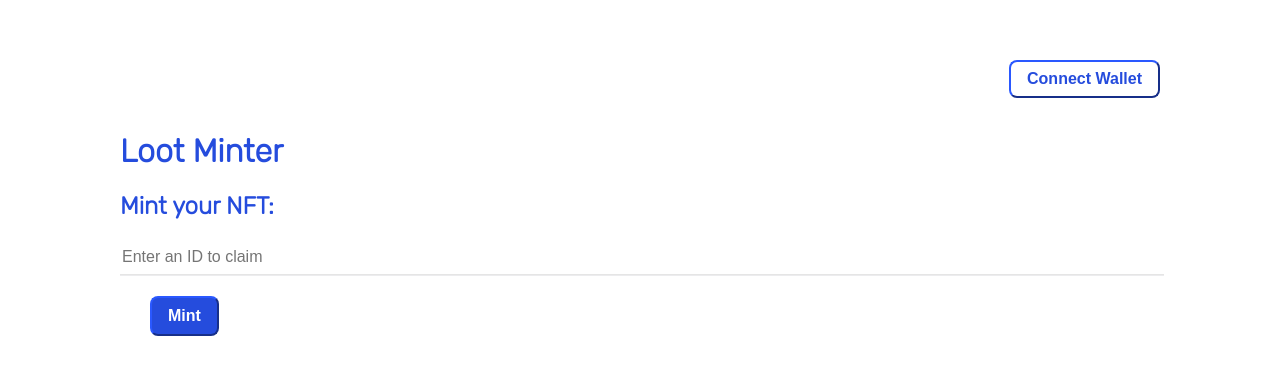
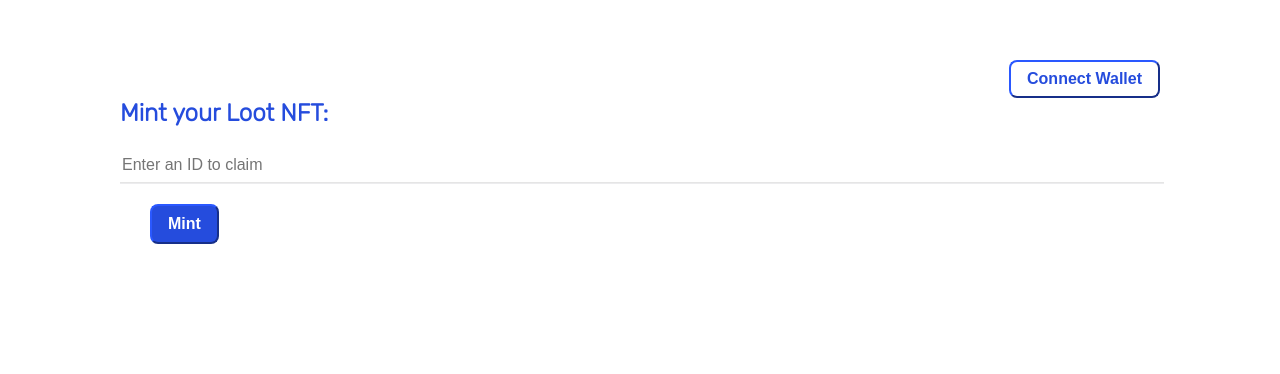
Before and after one commit to pranaybathini/loot-royale, a React (Create React App) app: page / in a window 1280 px wide. Shown: the top 374 px of the page. Built offline with nearby package versions, Linux system fonts and the light colour scheme; what web3 would draw is missing.

Commit message:
Mint your NFT by ID

```diff
--- a/src/Minter.js
+++ b/src/Minter.js
@@ -101,11 +101,10 @@ const Minter = (props) => {
       </button>
 
       <br></br>
-      <h1 id="title">Loot Minter
-      </h1>
+
 
       <form>
-        <h2>Mint your NFT: </h2>
+        <h2>Mint your Loot NFT: </h2>
         <input
           type="text"
           placeholder="Enter an ID to claim"
```
